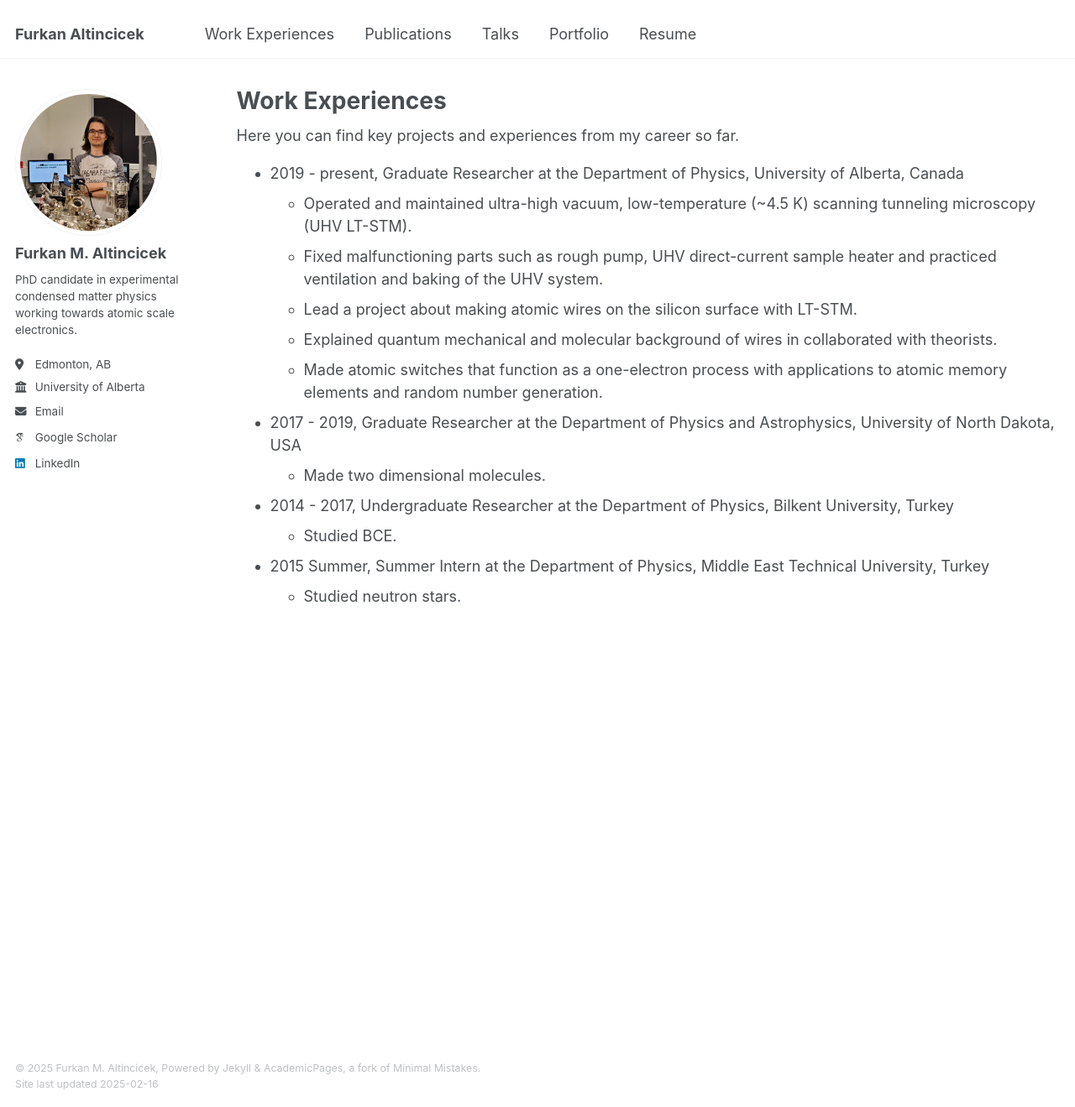
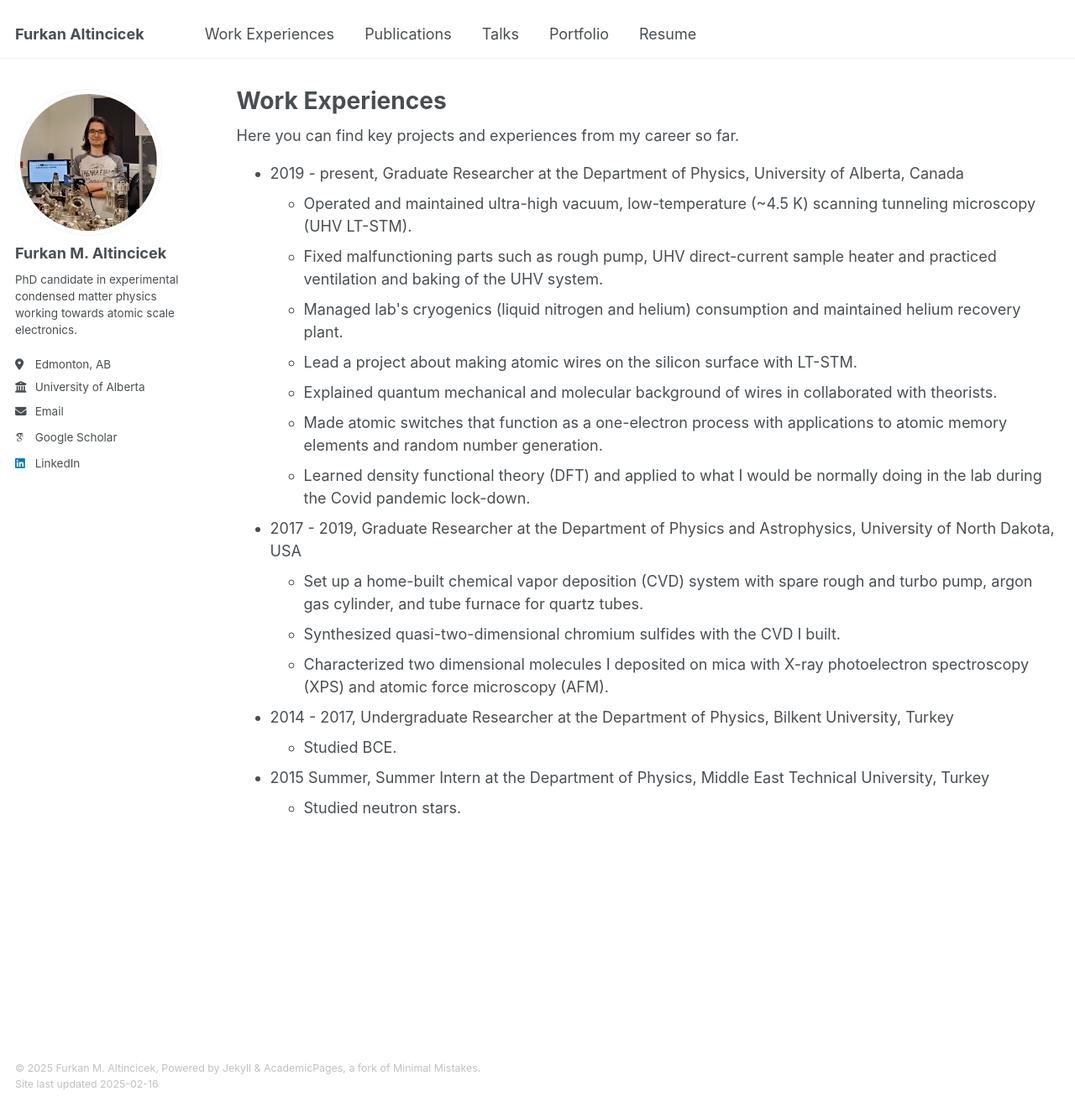
Before and after one commit to faltincicek/faltincicek.github.io, a Jekyll site: the page built from _pages/work.html, in a window 1280 px wide and 1319 px high. Shown: the whole window at 84% size. Built offline with Jekyll 4.4.1, drawn with Linux system fonts in a browser that asks for light colours; some web fonts are replaced.

Commit message:
Update work.html

```diff
--- a/_pages/work.html
+++ b/_pages/work.html
@@ -13,16 +13,20 @@ Here you can find key projects and experiences from my career so far.
     <ul style="list-style-type: circle;">
       <li>Operated and maintained ultra-high vacuum, low-temperature (~4.5 K) scanning tunneling microscopy (UHV LT-STM).</li>
       <li>Fixed malfunctioning parts such as rough pump, UHV direct-current sample heater and practiced ventilation and baking of the UHV system.</li>
+      <li>Managed lab's cryogenics (liquid nitrogen and helium) consumption and maintained helium recovery plant.</li>
       <li>Lead a project about making atomic wires on the silicon surface with LT-STM.</li>
       <li>Explained quantum mechanical and molecular background of wires in collaborated with theorists.</li>
       <li>Made atomic switches that function as a one-electron process with applications to atomic memory elements and random number generation.</li>
+      <li>Learned density functional theory (DFT) and applied to what I would be normally doing in the lab during the Covid pandemic lock-down.</li>
     </ul>
   </li>
 
   <li>
     2017 - 2019, Graduate Researcher at the Department of Physics and Astrophysics, University of North Dakota, USA
     <ul style="list-style-type: circle;">
-      <li>Made two dimensional molecules.</li>
+      <li>Set up a home-built chemical vapor deposition (CVD) system with spare rough and turbo pump, argon gas cylinder, and tube furnace for quartz tubes.</li>
+      <li>Synthesized quasi-two-dimensional chromium sulfides with the CVD I built.</li>
+      <li>Characterized two dimensional molecules I deposited on mica with X-ray photoelectron spectroscopy (XPS) and atomic force microscopy (AFM).</li>
     </ul>
   </li>
 
```
